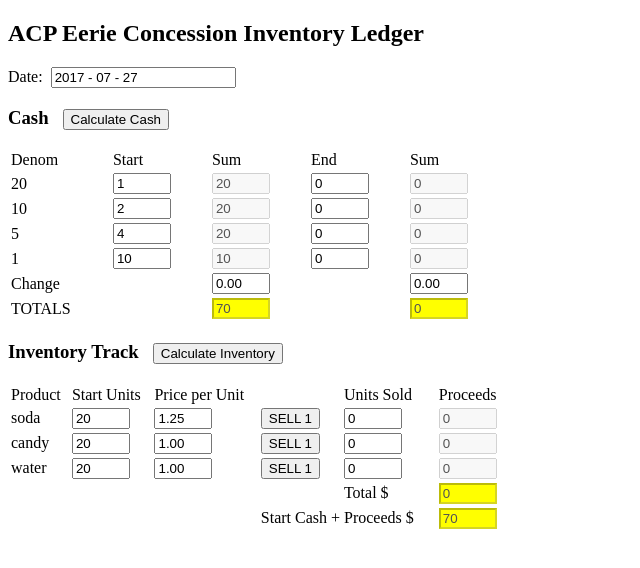
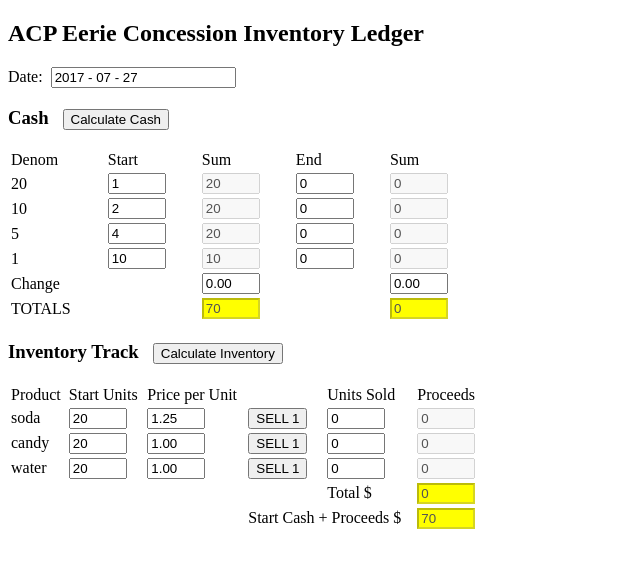
Before and after one commit to emong98/emong98.github.io, a plain HTML site: page index.html in a window 1280 px wide. Shown: the whole page, without its empty margins (0-640 px from the left). Drawn offline with nearby package versions, Linux system fonts and the light colour scheme.

Commit message:
a little narrower

```diff
--- a/index.html
+++ b/index.html
@@ -13,7 +13,7 @@
 
 .myTable {
 	width: 100%;
-	max-width: 500px;
+	max-width: 475px;
 }
 </style>
 
```
